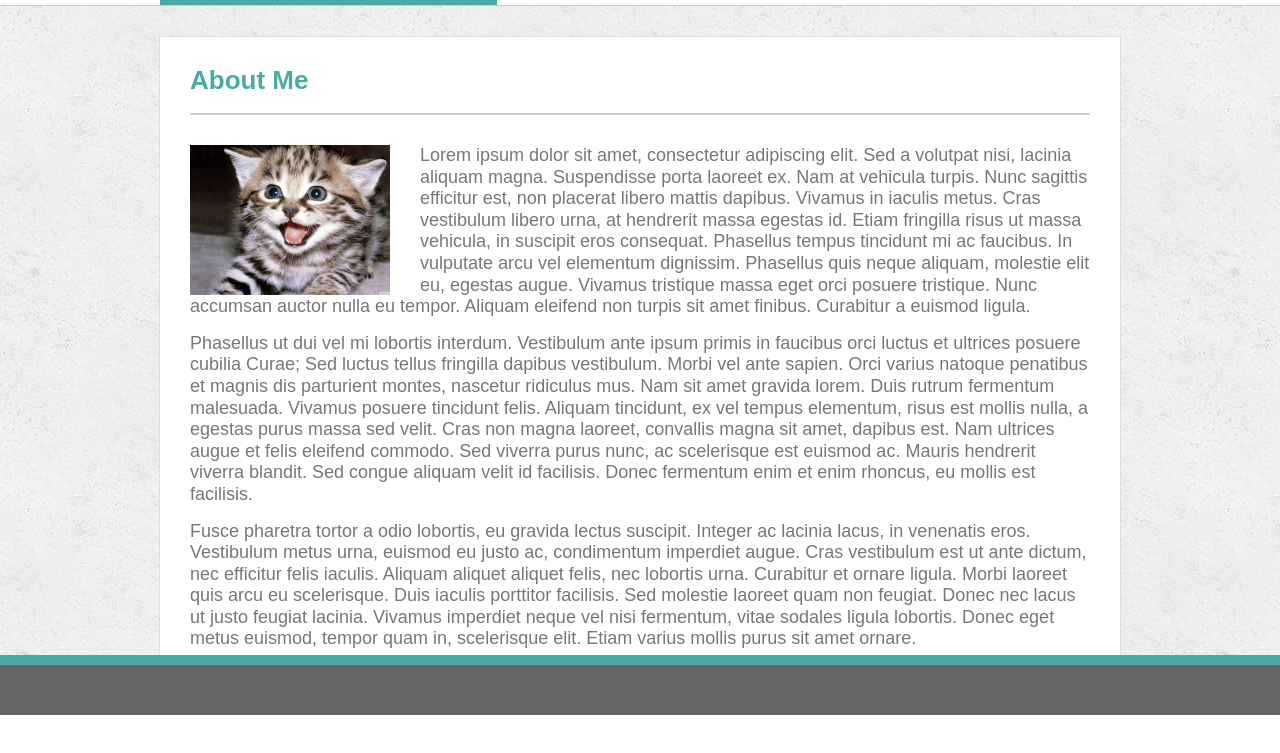
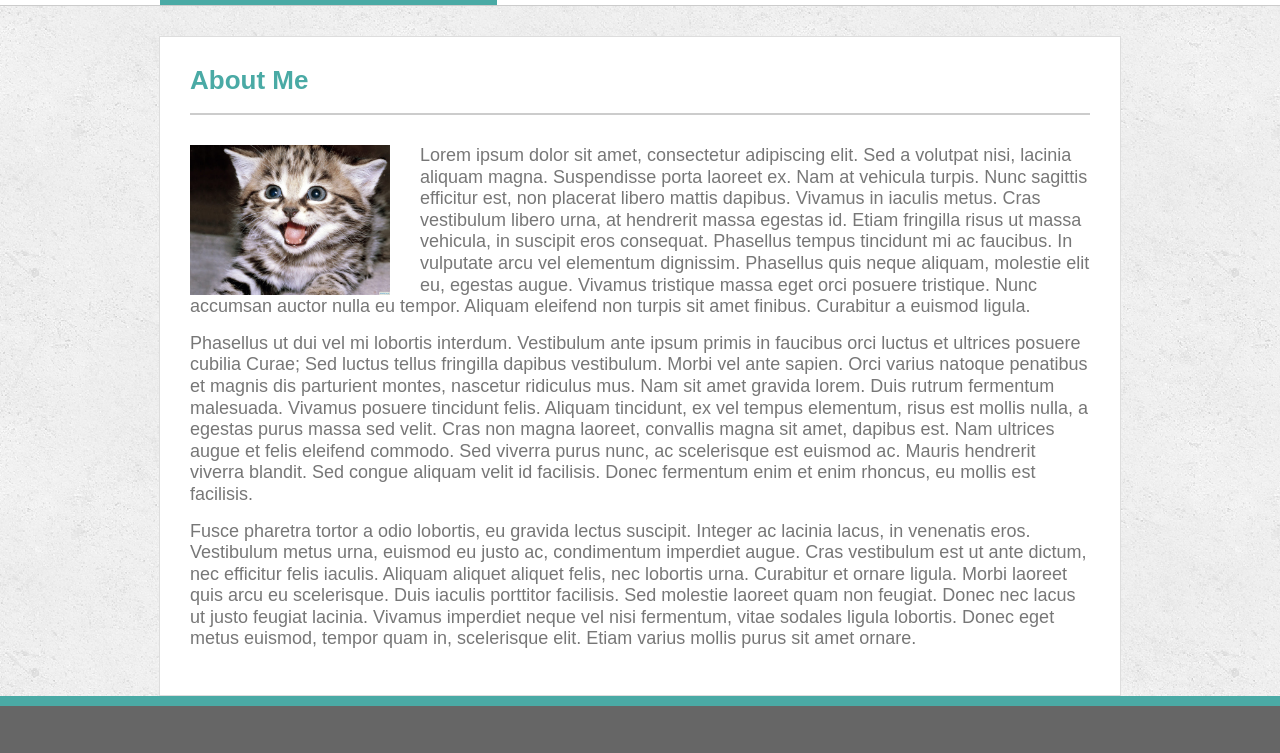
Before and after one commit to msvendsentan/CodingBootcamp-Assignment-Week02-1, a plain HTML site: page index.html in a window 1280 px wide. Shown: the part 85-838 px from the top of the page. Before the commit the page ends 800 px from the top, so only its background shows below. Drawn offline with Linux system fonts and the light colour scheme.

Commit message:
Last-ditch attempt at sticky footer.

```diff
--- a/assets/css/style.css
+++ b/assets/css/style.css
@@ -1,6 +1,6 @@
 html {
-    min-height: 100%;
-    position: relative;
+    height: 100%;
+    margin: 0px;
 }
 
 body {
@@ -165,16 +165,23 @@ input[type=submit]:hover {
     background-color: #308580;
 }
 
+#push {
+    height: 60px;
+}
+
+#negmargin {
+    min-height: 100%;
+    margin-bottom: -60px;
+}
+
 footer {
-    clear: both;
+
     background-color: #666666;
     border-style: solid;
     border-width: 10px 0px 0px 0px;
     border-color: #4aaaa5;
     height: 50px;
     width: 100%;
-    position: absolute;
-    bottom: 0;
 }
 
 
--- a/index.html
+++ b/index.html
@@ -8,6 +8,7 @@
     </head>
 
     <body>
+        <div id="negmargin">
         <header>
             <div id="header-container">
                 <div id="name">
@@ -33,6 +34,9 @@
 
             </article>
         </section>
+        <div id="push"></div>
+
+    </div>
 
         <footer>
 
```
Also changed, not shown: contact.html (+3 -0 lines), portfolio.html (+3 -0 lines).
